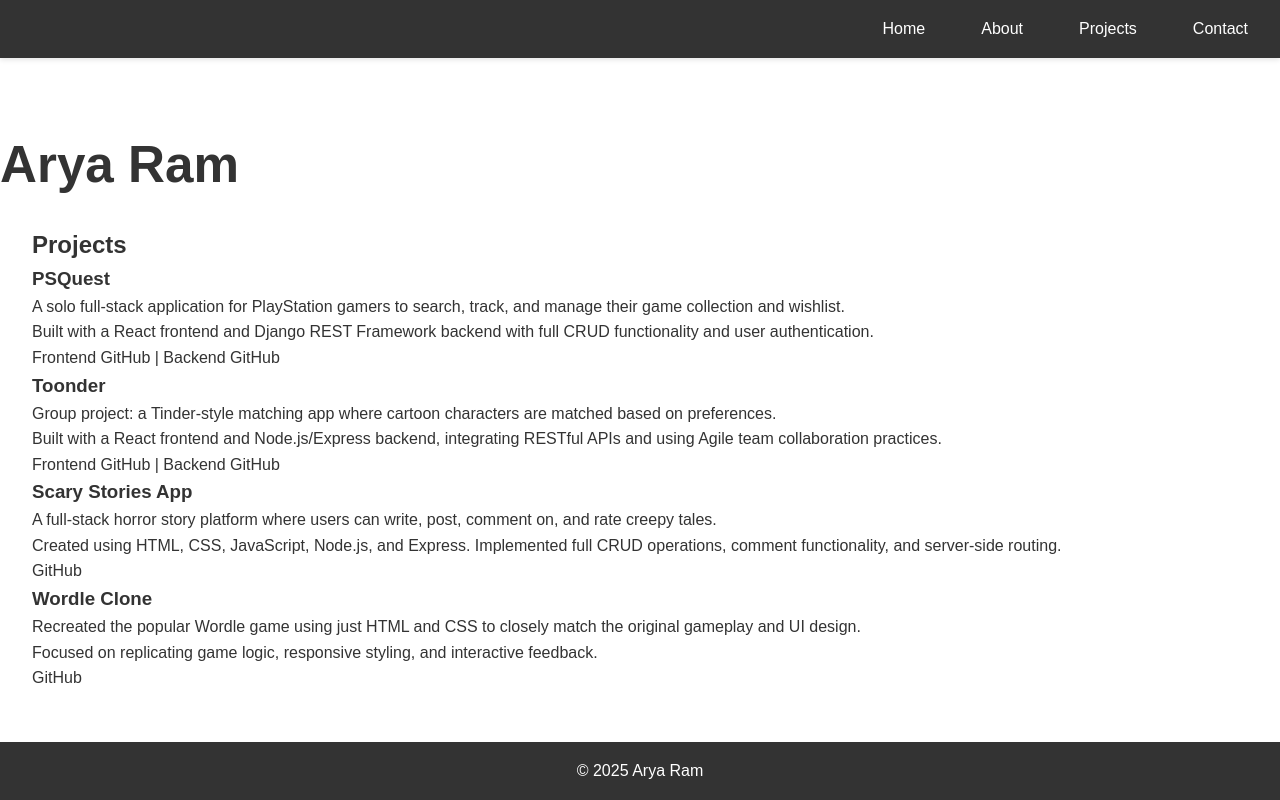
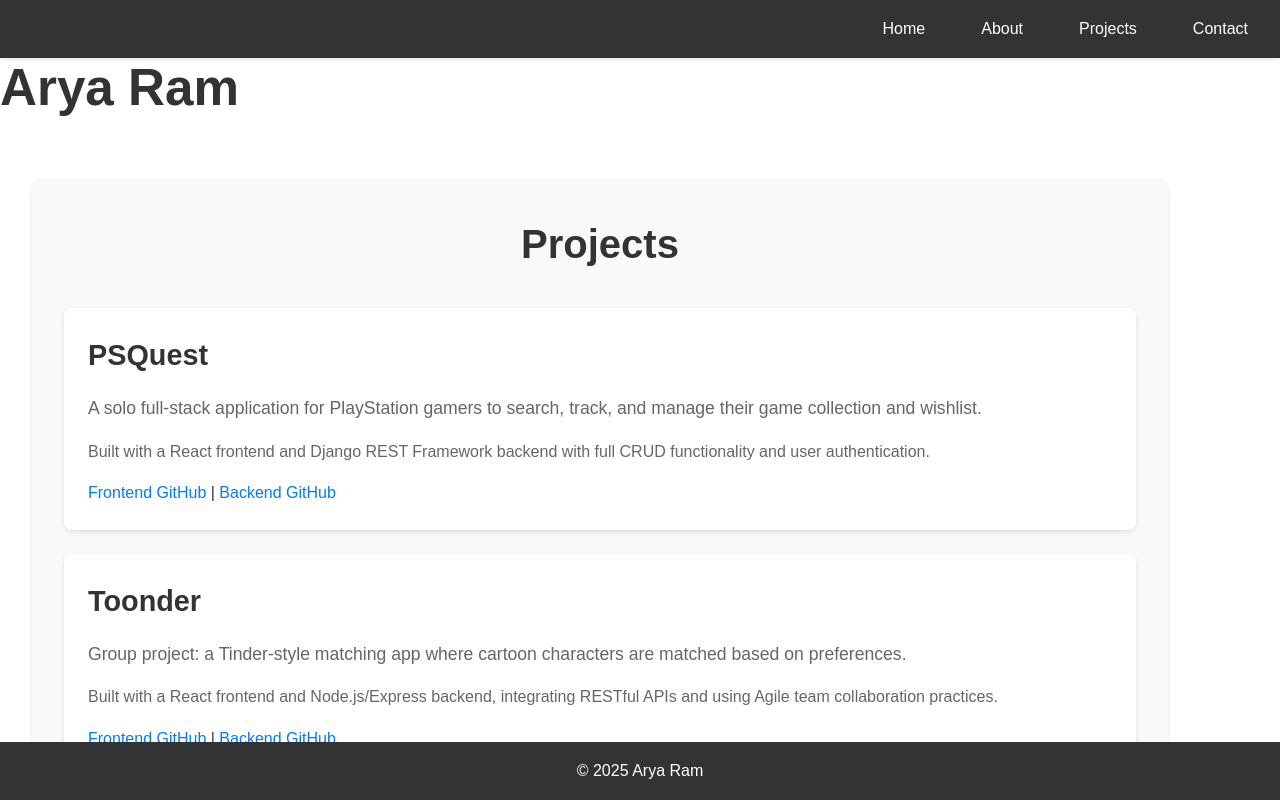
Before and after one commit to arya-lunaris/personal-website, a React (Vite) app: page /projects in a window 1280 px wide. Shown: the top 800 px of the page. Built offline with nearby package versions, Linux system fonts and the light colour scheme.

Commit message:
updated github links

```diff
--- /dev/null
+++ b/src/components/AboutMe/AboutMe.css
@@ -0,0 +1,21 @@
+/* About Section */
+.about-section {
+    padding: 2rem;
+    background-color: #f9f9f9;
+    border-radius: 8px;
+    box-shadow: 0 2px 5px rgba(0, 0, 0, 0.1);
+    max-width: 800px;
+    margin: 2rem auto;
+  }
+
+  .about-title {
+    font-size: 2rem;
+    color: #333;
+    margin-bottom: 1rem;
+  }
+
+  .about-description {
+    font-size: 1.1rem;
+    color: #666;
+    line-height: 1.6;
+  }
--- a/src/components/AboutMe/AboutMe.jsx
+++ b/src/components/AboutMe/AboutMe.jsx
@@ -1,10 +1,11 @@
 import React from 'react';
+import './AboutMe.css';
 
 const About = () => {
   return (
-    <section id="about">
-      <h2>About Me</h2>
-      <p>Hello! I'm a junior developer with a passion for building web applications using modern technologies. I enjoy solving problems, learning new skills, and creating clean, user-friendly designs.</p>
+    <section id="about" className="about-section">
+      <h2 className="about-title">About Me</h2>
+      <p className="about-description">Hello! I'm a junior developer with a passion for building web applications using modern technologies. I enjoy solving problems, learning new skills, and creating clean, user-friendly designs.</p>
     </section>
   );
 };
--- /dev/null
+++ b/src/components/Contact/Contact.css
@@ -0,0 +1,30 @@
+/* Contact Section */
+.contact-section {
+    padding: 2rem;
+    background-color: #f9f9f9;
+    border-radius: 8px;
+    box-shadow: 0 2px 5px rgba(0, 0, 0, 0.1);
+    max-width: 800px;
+    margin: 2rem auto;
+  }
+
+  .contact-title {
+    font-size: 2rem;
+    color: #333;
+    margin-bottom: 1rem;
+  }
+
+  .contact-description {
+    font-size: 1.1rem;
+    color: #666;
+    line-height: 1.6;
+  }
+
+  .contact-link {
+    color: #007BFF;
+    text-decoration: none;
+  }
+
+  .contact-link:hover {
+    text-decoration: underline;
+  }
--- a/src/components/Contact/Contact.jsx
+++ b/src/components/Contact/Contact.jsx
@@ -1,10 +1,17 @@
 import React from 'react';
+import './Contact.css';
 
 const Contact = () => {
   return (
-    <section id="contact">
-      <h2>Contact</h2>
-      <p>Feel free to reach out via email at <a href="mailto:your.email@example.com">your.email@example.com</a> or connect with me on LinkedIn.</p>
+    <section id="contact" className="contact-section">
+      <h2 className="contact-title">Contact</h2>
+      <p className="contact-description">
+        Feel free to reach out via email at{' '}
+        <a href="mailto:your.email@example.com" className="contact-link">
+          your.email@example.com
+        </a>{' '}
+        or connect with me on LinkedIn.
+      </p>
     </section>
   );
 };
--- /dev/null
+++ b/src/components/Projects/Projects.css
@@ -0,0 +1,51 @@
+/* Projects Section */
+.projects-section {
+  padding: 2rem;
+  background-color: #f9f9f9;
+  border-radius: 8px;
+  box-shadow: 0 2px 5px rgba(0, 0, 0, 0.1);
+  max-width: 1200px;
+  margin: 2rem auto;
+}
+
+.projects-title {
+  font-size: 2.5rem;
+  color: #333;
+  margin-bottom: 2rem;
+  text-align: center;
+}
+
+.project {
+  background-color: #fff;
+  border-radius: 8px;
+  padding: 1.5rem;
+  margin-bottom: 1.5rem;
+  box-shadow: 0 2px 5px rgba(0, 0, 0, 0.1);
+}
+
+.project-title {
+  font-size: 1.8rem;
+  color: #333;
+  margin-bottom: 1rem;
+}
+
+.project-description {
+  font-size: 1.1rem;
+  color: #666;
+  margin-bottom: 1rem;
+}
+
+.project-details {
+  font-size: 1rem;
+  color: #666;
+  margin-bottom: 1rem;
+}
+
+.project-link {
+  color: #007BFF;
+  text-decoration: none;
+}
+
+.project-link:hover {
+  text-decoration: underline;
+}
--- a/src/components/Projects/Projects.jsx
+++ b/src/components/Projects/Projects.jsx
@@ -1,46 +1,47 @@
 import React from 'react';
+import './Projects.css';
 
 const Projects = () => {
   return (
-    <section id="projects">
-      <h2>Projects</h2>
+    <section id="projects" className="projects-section">
+      <h2 className="projects-title">Projects</h2>
       <div className="project-list">
 
         <div className="project">
-          <h3>PSQuest</h3>
-          <p>A solo full-stack application for PlayStation gamers to search, track, and manage their game collection and wishlist.</p>
-          <p>Built with a React frontend and Django REST Framework backend with full CRUD functionality and user authentication.</p>
+          <h3 className="project-title">PSQuest</h3>
+          <p className="project-description">A solo full-stack application for PlayStation gamers to search, track, and manage their game collection and wishlist.</p>
+          <p className="project-details">Built with a React frontend and Django REST Framework backend with full CRUD functionality and user authentication.</p>
           <p>
-            <a href="https://github.com/yourusername/psquest-frontend" target="_blank" rel="noopener noreferrer">Frontend GitHub</a> |
-            <a href="https://github.com/yourusername/psquest-backend" target="_blank" rel="noopener noreferrer"> Backend GitHub</a>
+            <a href="https://github.com/arya-lunaris/PSQuest-client.git" target="_blank" rel="noopener noreferrer" className="project-link">Frontend GitHub</a> |
+            <a href="https://github.com/arya-lunaris/PSQuest-api.git" target="_blank" rel="noopener noreferrer" className="project-link"> Backend GitHub</a>
           </p>
         </div>
 
         <div className="project">
-          <h3>Toonder</h3>
-          <p>Group project: a Tinder-style matching app where cartoon characters are matched based on preferences.</p>
-          <p>Built with a React frontend and Node.js/Express backend, integrating RESTful APIs and using Agile team collaboration practices.</p>
+          <h3 className="project-title">Toonder</h3>
+          <p className="project-description">Group project: a Tinder-style matching app where cartoon characters are matched based on preferences.</p>
+          <p className="project-details">Built with a React frontend and Node.js/Express backend, integrating RESTful APIs and using Agile team collaboration practices.</p>
           <p>
-            <a href="https://github.com/yourusername/toonder-frontend" target="_blank" rel="noopener noreferrer">Frontend GitHub</a> |
-            <a href="https://github.com/yourusername/toonder-backend" target="_blank" rel="noopener noreferrer"> Backend GitHub</a>
+            <a href="https://github.com/arya-lunaris/toonder-client.git" target="_blank" rel="noopener noreferrer" className="project-link">Frontend GitHub</a> |
+            <a href="https://github.com/arya-lunaris/toonder-api.git" target="_blank" rel="noopener noreferrer" className="project-link"> Backend GitHub</a>
           </p>
         </div>
 
         <div className="project">
-          <h3>Scary Stories App</h3>
-          <p>A full-stack horror story platform where users can write, post, comment on, and rate creepy tales.</p>
-          <p>Created using HTML, CSS, JavaScript, Node.js, and Express. Implemented full CRUD operations, comment functionality, and server-side routing.</p>
+          <h3 className="project-title">Scary Stories App</h3>
+          <p className="project-description">A full-stack horror story platform where users can write, post, comment on, and rate creepy tales.</p>
+          <p className="project-details">Created using HTML, CSS, JavaScript, Node.js, and Express. Implemented full CRUD operations, comment functionality, and server-side routing.</p>
           <p>
-            <a href="https://github.com/yourusername/scary-stories-app" target="_blank" rel="noopener noreferrer">GitHub</a>
+            <a href="https://github.com/arya-lunaris/scarystories-app.git" target="_blank" rel="noopener noreferrer" className="project-link">GitHub</a>
           </p>
         </div>
 
         <div className="project">
-          <h3>Wordle Clone</h3>
-          <p>Recreated the popular Wordle game using just HTML and CSS to closely match the original gameplay and UI design.</p>
-          <p>Focused on replicating game logic, responsive styling, and interactive feedback.</p>
+          <h3 className="project-title">Wordle Clone</h3>
+          <p className="project-description">Recreated the popular Wordle game using just HTML and CSS to closely match the original gameplay and UI design.</p>
+          <p className="project-details">Focused on replicating game logic, responsive styling, and interactive feedback.</p>
           <p>
-            <a href="https://github.com/yourusername/wordle-clone" target="_blank" rel="noopener noreferrer">GitHub</a>
+            <a href="https://github.com/arya-lunaris/game-project-wordle.git" target="_blank" rel="noopener noreferrer" className="project-link">GitHub</a>
           </p>
         </div>
 
```
Also changed, not shown: src/components/Navbar/Navbar.css (added).
